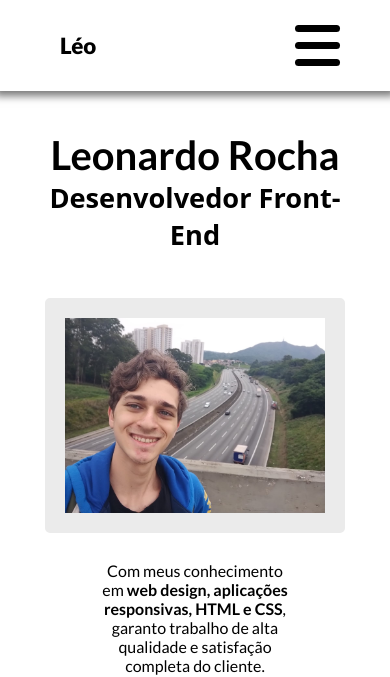
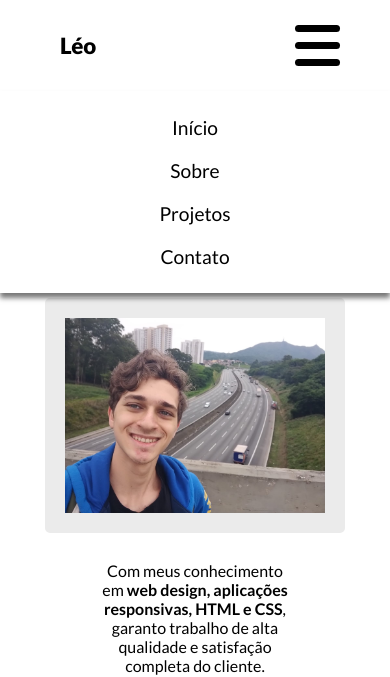
Before and after one commit to LeonardoRdev/portfolio-leonardo, a plain HTML site: page index.html in a window 390 px wide. Shown: the top 677 px of the page. Drawn offline with Linux system fonts and the light colour scheme; a web font is replaced by a local one.

Commit message:
Menu responsivo funcionando

```diff
--- a/index.html
+++ b/index.html
@@ -24,8 +24,8 @@
             <a href="#sobre" class="navegacao">Sobre</a>
             <a href="#projetos" class="navegacao">Projetos</a>
             <a href="#contato" class="navegacao">Contato</a>
-            <div id="menu-hamburguer"><span></span></div>
         </nav>
+        <div id="menu-hamburguer"><span></span></div>
 
     </header>
 
--- a/script.js
+++ b/script.js
@@ -1,3 +1,19 @@
+// Menu Responsivo
+
+const navBar = document.querySelector("nav");
+const menuHamburguer = document.querySelector("#menu-hamburguer");
+
+menuHamburguer.addEventListener("click", function() {
+    if (!navBar.classList.contains("sumir")) {
+        navBar.classList.add("sumir");
+    }
+    else {
+        navBar.classList.remove("sumir");
+    }
+})
+
+
+
 // Projetos -> animação de aparecer o texto e os ícones
 
 const projeto = document.querySelectorAll(".projeto");
--- a/style.css
+++ b/style.css
@@ -582,7 +582,22 @@ footer p {
 @media only screen and (max-width: 600px) {
 
     /* Header */
-    a.navegacao {
+    nav {
+        position: absolute;
+        left: 0;
+        top: 0;
+        width: 100%;
+        flex-direction: column;
+        align-items: center;
+        gap: 20px 0;
+        background-color: #ebebeb;
+        background-color: #fff;
+        transform: translateY(91px);
+        padding: 25px 0;
+        box-shadow: 0 5px 5px #0008;
+    }
+
+    .sumir {
         display: none;
     }
 
```
